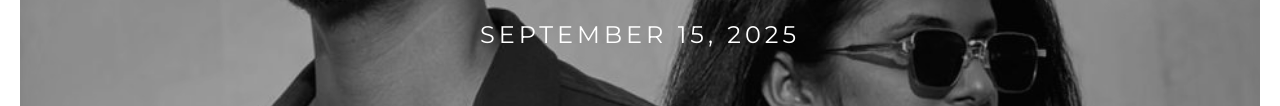
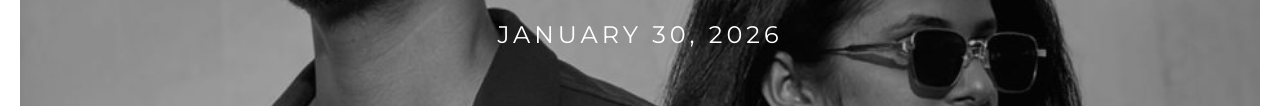
Before and after one commit to ThisuraSagara/ama-weds-thisura, a plain HTML site: page index.html in a window 1280 px wide. Shown: the part 460-566 px from the top of the page. Drawn offline with nearby package versions, Linux system fonts and the light colour scheme.

Commit message:
Update index.html

```diff
--- a/index.html
+++ b/index.html
@@ -424,7 +424,7 @@
 
     <div class="hero-content">
       <h1 class="hero-title">Ama & Thisura</h1>
-      <p class="hero-date">September 15, 2025</p>
+      <p class="hero-date">January 30, 2026</p>
     </div>
 
     <button class="carousel-arrow prev" aria-label="Previous slide"></button>
```
